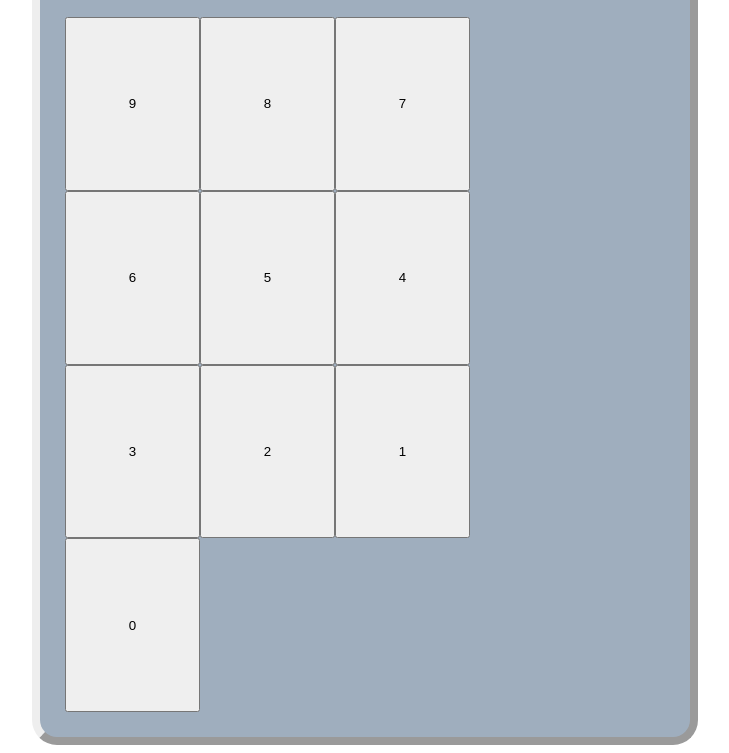
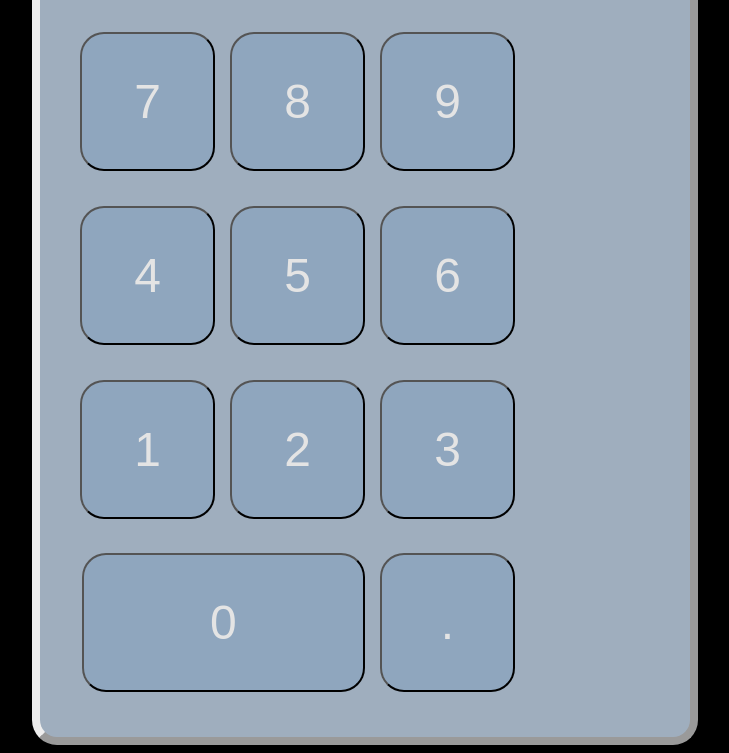
Before and after one commit to vtestagrossa/calculator, a plain HTML site: page index.html in a window 1280 px wide. Shown: the part 129-882 px from the top of the page, without its empty margins (275-1004 px from the left). Drawn offline with Linux system fonts and the light colour scheme.

Commit message:
updated layout to include reverse row-order, a bigger 0 button, and the . button

```diff
--- a/script.js
+++ b/script.js
@@ -6,8 +6,16 @@ function createNumberBtns(){
         numBtn.textContent = j;
         numBtn.value = j;
         numBtn.classList.add('num-button');
+        if (j === 0){
+            let dotBtn = document.createElement('button');
+            dotBtn.textContent = ".";
+            dotBtn.value = ".";
+            dotBtn.classList.add('num-button');
+            leftContent.appendChild(dotBtn);
+            numBtn.classList.add('num-button-0');
+            numBtn.setAttribute('width', "60%");
+        }
         leftContent.appendChild(numBtn);
     }
-
 }
 createNumberBtns();
--- a/styles.css
+++ b/styles.css
@@ -2,7 +2,7 @@ body{
     display: flex;
     justify-content: center;
     align-items: center;
-
+    background-color: black;
 }
 p{
     font-size: xx-large;
@@ -41,6 +41,7 @@ p{
 }
 #cb-L{
     display: flex;
+    flex-direction: row-reverse;
     flex-wrap: wrap;
     height: 100%;
     width: 75%;
@@ -52,6 +53,22 @@ p{
     width: 25%;
 }
 .num-button{
-    height:25%;
+    height:20%;
     width: 30%;
+    margin-top: 15px;
+    margin-left: 15px;
+    border-radius: 24px;
+    font-size: 48px;
+    background-color: rgb(143, 166, 190);
+    color: rgb(228, 228, 228);
 }
+.num-button-0{
+    height:20%;
+    width: 63%;
+    margin-top: 15px;
+    margin-left: 15px;
+    border-radius: 24px;
+    font-size: 48px;
+    background-color: rgb(143, 166, 190);
+    color: rgb(228, 228, 228);
+}
```
